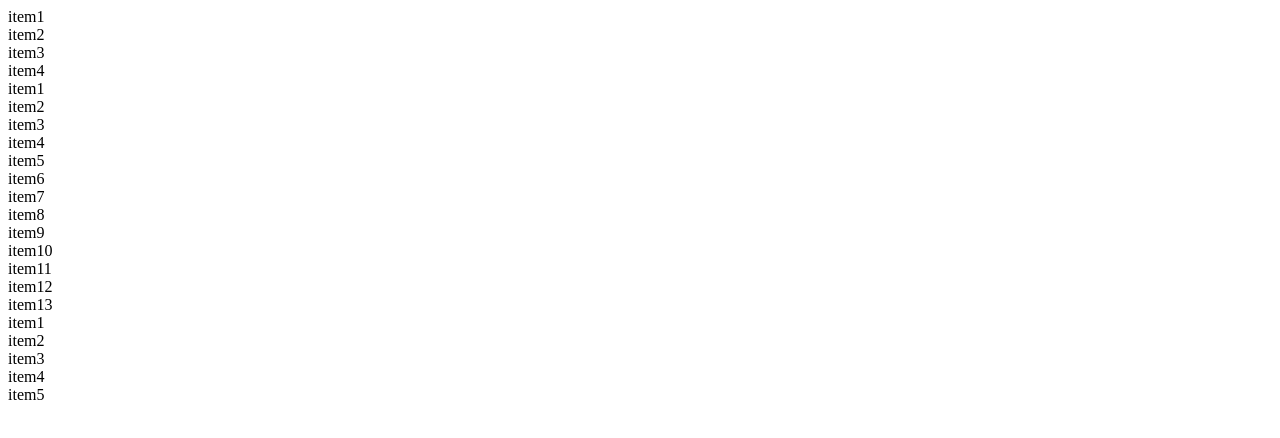
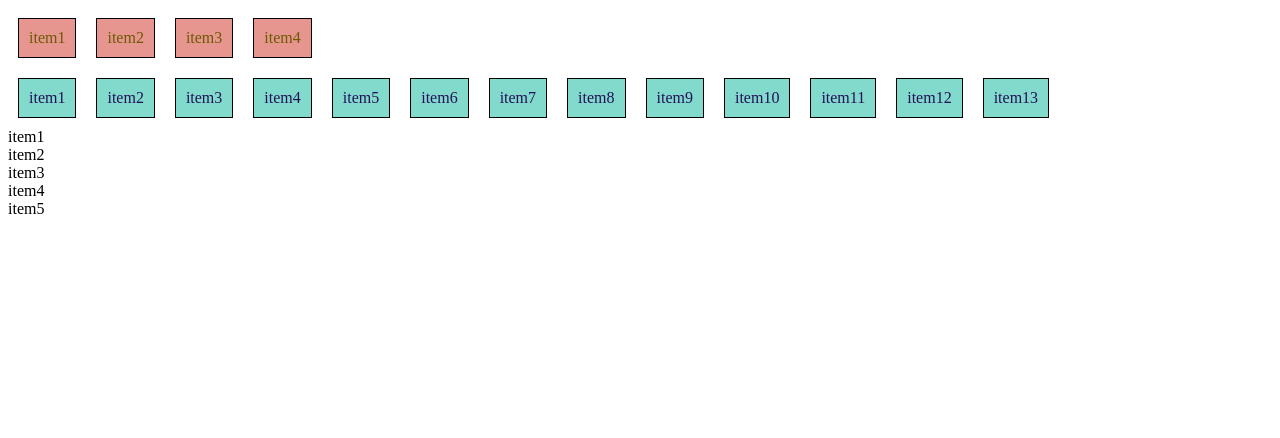
Before and after one commit to Sss0o1101/html-learn-b-, a plain HTML site: page Flexbox(b)-1/index.html in a window 1280 px wide. Drawn offline with Linux system fonts and the light colour scheme.

Commit message:
added new text

```diff
--- a/Flexbox(b)-1/style.css
+++ b/Flexbox(b)-1/style.css
@@ -1,16 +1,49 @@
 @charset "utf-8";
 
-.container {
+/* flex-direction  ---------------------------------------*/
+
+.container1 {
     display: flex;
+    /* flex-direction: row; */
+    /* flex-direction: row-reverse; */
+    /* flex-direction: column; */
+    /* flex-direction: column-reverse; */
 }
 
-.item {
+.item1 {
     /* width: 100px;
     height: 100px; */
     color: #6e5904;
-    background-color: #ecbbb7;
+    background-color: #e7968f;
     margin: 10px;
     padding: 10px;
     border: 1px solid #000;
 
 }
+
+
+
+/* flex-wrap ---------------------------------------------*/
+
+.container2 {
+    display: flex;
+    /* flex-wrap: nowrap; */
+    flex-wrap: wrap;
+    /* flex-wrap: wrap-reverse; */
+
+}
+
+.item2 {
+    /* width: 100px;
+    height: 100px; */
+    color: #231158;
+    background-color: #82dacd;
+    margin: 10px;
+    padding: 10px;
+    border: 1px solid #000;
+}
+
+
+
+
+/* justify-content -----------------------------------------*/
```
